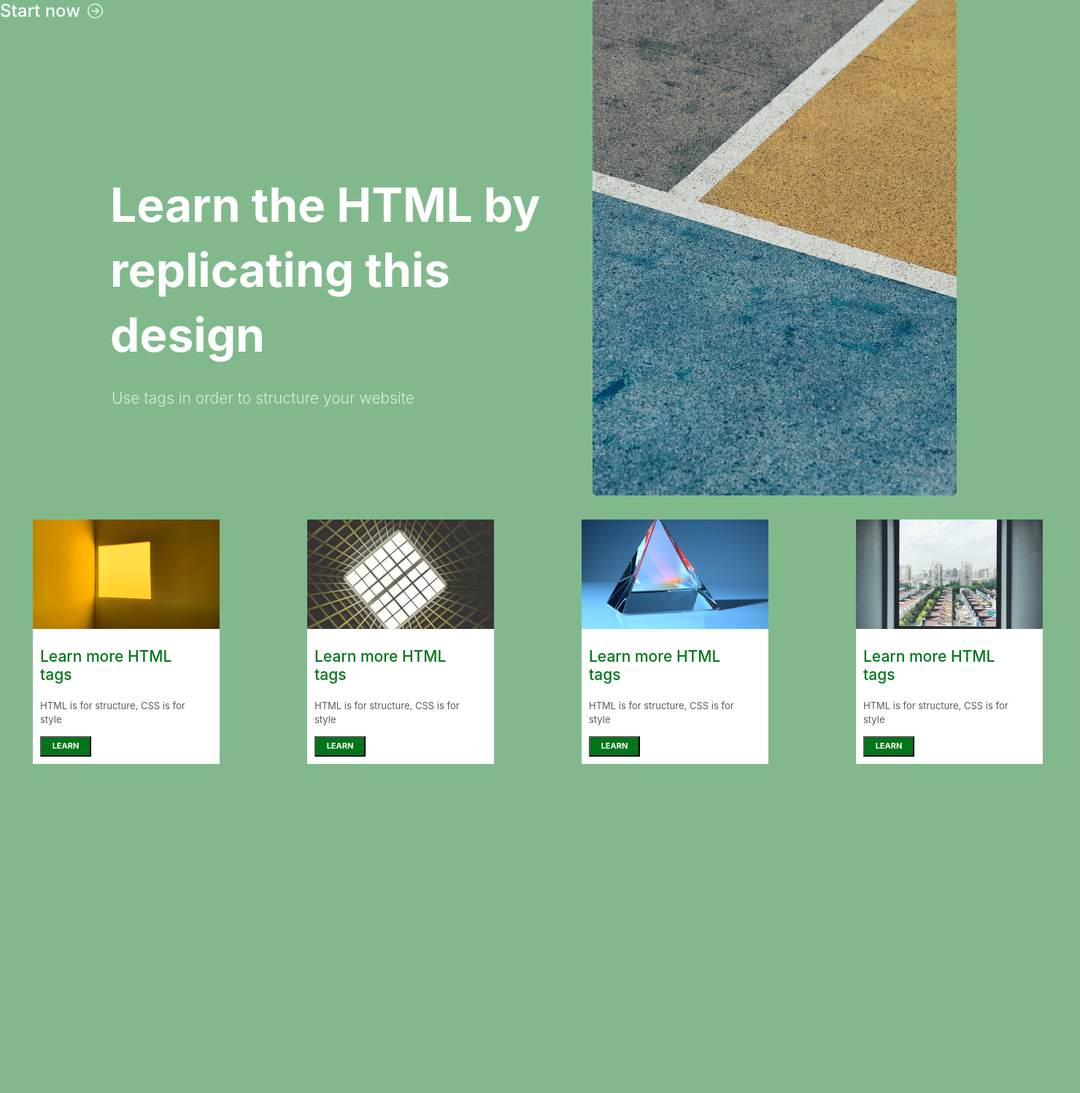
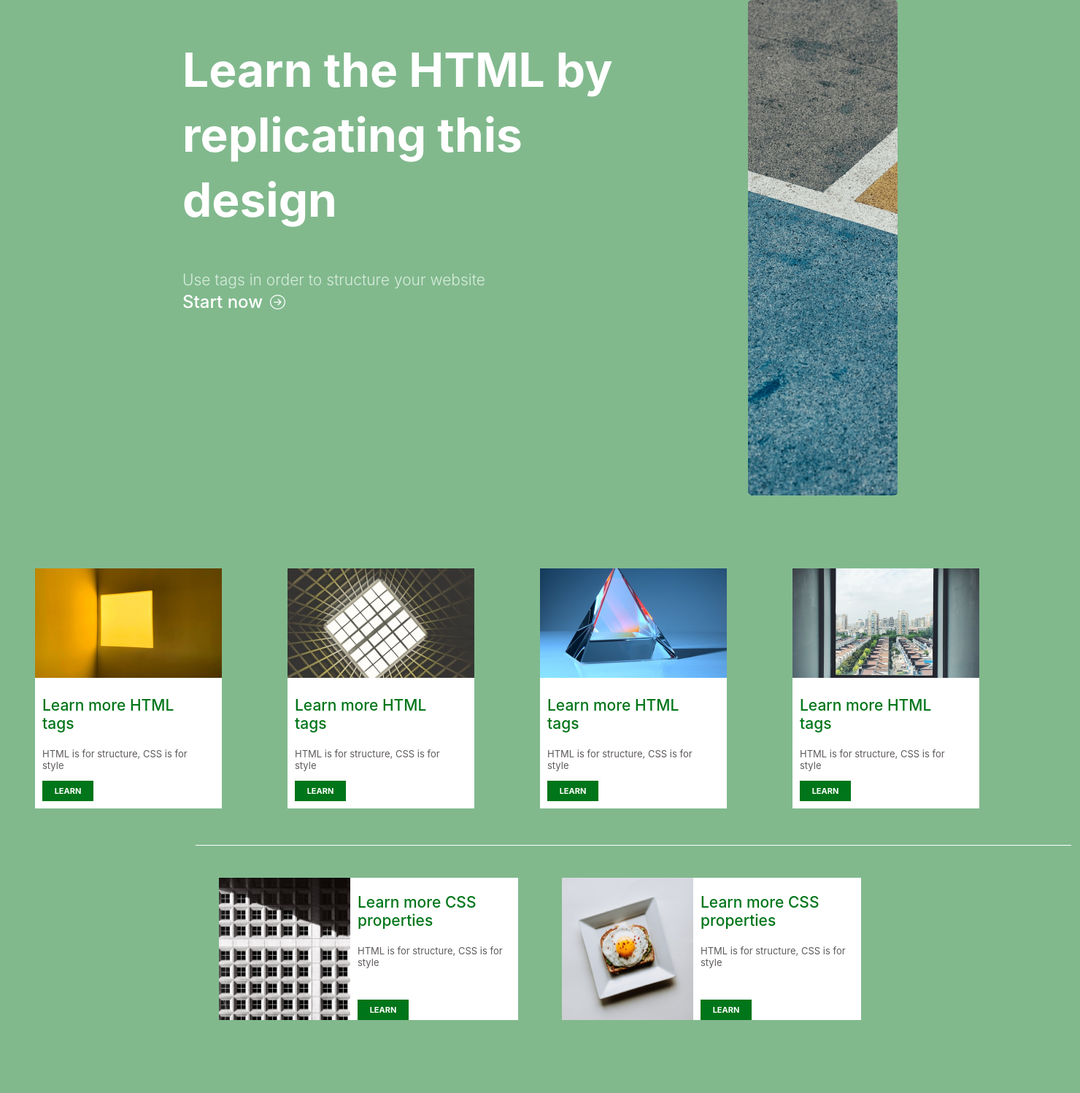
Before and after one commit to Mckelvins/Magebit_Bootcamp, a PHP site: page / in a window 1480 px wide. Shown: the whole page at 73% size. Before the commit the page ends 1047 px from the top, so only its background shows below. Run offline with PHP 8.4, Linux system fonts and the light colour scheme.

Commit message:
finished

```diff
--- a/Bootcamp/lesson1/index.html
+++ b/Bootcamp/lesson1/index.html
@@ -9,25 +9,25 @@
   </head>
   <body>
   <div class="wrapper">
-      </div>
-        <div class="rectangle">
-
-        </div>
+    <div class="wrapper_content">
       <div class="texts">
         Learn the HTML by replicating this design
-
       </div>
       <div class="use_tags">
         Use tags in order to structure your website
       </div>
       <div class="start_now">
         Start now
-              <img src="bi_arrow-down-circle.svg" alt="Kiwi standing on oval" class="svg">
+        <img src="img/bi_arrow-down-circle.svg" alt="arrow" class="arrow">
+      </div>
+    </div>
+    <div class="rectangle">
+    </div>
   </div>
 
 
 
-  </div>
+
 
   <div class="wrapper_part_2">
 
@@ -74,7 +74,37 @@
       </p>
       <button class="button">LEARN</button>
     </div>
+  </div>
 
+  <div class="line">
+    <img class="line" src="img/Line 1.png">
+  </div>
+
+  <div class="footer">
+    <div class="footer_box">
+      <img class="footer_box_img" src="img/Rectangle 15.png">
+      <div class="footer_box_text">
+        <p class="wrapper_box_learn">
+          Learn more CSS properties
+        </p>
+        <p class="wrapper_box_HTML">
+          HTML is for structure, CSS is for style
+        </p>
+        <button class="button_2">LEARN</button>
+      </div>
+    </div>
+    <div class="footer_box">
+      <img class="footer_box_img" src="img/Rectangle 18.png">
+      <div class="footer_box_text">
+        <p class="wrapper_box_learn">
+          Learn more CSS properties
+        </p>
+        <p class="wrapper_box_HTML">
+          HTML is for structure, CSS is for style
+        </p>
+        <button class="button_2">LEARN</button>
+      </div>
+    </div>
   </div>
 
 
--- a/Bootcamp/lesson1/style.css
+++ b/Bootcamp/lesson1/style.css
@@ -1,6 +1,13 @@
 body {
   background: #81B98D;
   margin:0;
+}
+
+.wrapper{
+  display: flex;
+  flex-direction: row;
+  margin-left: 250px;
+  margin-right: 250px;
 }
 
 .start_now{
@@ -8,127 +15,59 @@ body {
   height: 29px;
   left: 151px;
   top: 575px;
-
   font-family: 'Inter';
   font-style: normal;
   font-weight: 500;
   font-size: 24px;
   line-height: 29px;
-  /* identical to box height */
-
   display: flex;
   align-items: center;
-
   color: #FFFFFF;
 }
 
 .rectangle{
-  position: absolute;
   width: 499px;
   height: 679px;
-  left: 812px;
-  top: 0px;
-
   background: url("Rectangle 13.png"), #D9D9D9;
   border-radius: 5px;
+  margin-left: 10%;
 
 }
 
 .texts{
-position: absolute;
   width: 677px;
   height: 368px;
-left: 151px;
-top: 185px;
-
   font-family: 'Inter';
   font-style: normal;
   font-weight: 700;
   font-size: 64px;
   line-height: 89px;
-/* or 139% */
-
   display: flex;
   align-items: center;
-
   color: #FFFFFF;
-
 }
 
 .use_tags{
-position: absolute;
   width: 438px;
   height: 31px;
-left: 153px;
-top: 530px;
-
   font-family: 'Inter';
   font-style: normal;
   font-weight: 300;
   font-size: 21px;
   line-height: 31px;
-/* identical to box height, or 148% */
-
-
   color: #D7EDDC;
-
 }
 
 .arrow{
-position: absolute;
-width: 20px;
-height: 21px;
-left: 272px;
-top: 600px;
-
-transform: rotate(-90deg);
-}
-
-.rectangle_14{
-  position: absolute;
-width: 465px;
-height: 294px;
-left: 813px;
-top: 245px;
-
-background: #BCC9BF;
-}
-
-.eclipse{
-  margin: auto;
-  margin-top: 100px;
-  width: 97px;
-  height: 97px;
-  border-radius: 50%;
-
-  top: 100px;
-  z-index: 3;
-
-  background: rgba(133, 133, 133, 0.37);
-}
-
-.triangle-right{
-	width: 0;
-	height: 0;
-	border-top: 25px solid transparent;
-	border-left: 50px solid #555;
-	border-bottom: 25px solid transparent;
-  margin:auto;
-}
-
-.svg{
   margin-left: 10px;
 }
 
 .wrapper_box{
-  margin-top: 45%;
-  margin-left: 20px;
-  margin-right: 100px;
+  margin-top: 50px;
+  margin-right: 90px;
   background: #FFFFFF;
   width: 256px;
   margin-bottom: 50px;
-
-
 }
 
 .wrapper_box_img{
@@ -138,9 +77,7 @@ background: #BCC9BF;
 
 .wrapper_box_learn{
   margin-left: 10px;
-
   width: 220px;
-
   font-family: 'Inter';
   font-style: normal;
   font-weight: 500;
@@ -156,7 +93,6 @@ background: #BCC9BF;
   font-style: normal;
   font-weight: 400;
   font-size: 13px;
-  line-height: 19px;
   color: #5F5A5A;
 }
 
@@ -171,16 +107,49 @@ font-style: normal;
   font-weight: 700;
   font-size: 11px;
   line-height: 19px;
-
-
-
   color: #FFFFFF;
+  border: none;
+  outline:none;
+  bottom:10px;
 }
 
 .wrapper_part_2{
   display: flex;
-  margin-left: 5%;
   margin-top: 50px;
   justify-content: center;
+}
+
+.line{
+  margin-left: 10%;
+  width: 1200px;
+  margin-bottom: 20px;
+}
+
+.footer{
+  display: flex;
+  justify-content: center;
+}
+
+.footer_box{
+  display: flex;
+  background: #FFFFFF;
+  margin: 0 30px 100px 30px;
+}
+
+.button_2{
+  margin-top: 30px;
+  margin-left: 10px;
+  width: 70px;
+  height: 28px;
+  background: #007519;
+  font-family: 'Inter';
+  font-style: normal;
+  font-weight: 700;
+  font-size: 11px;
+  line-height: 19px;
+  color: #FFFFFF;
+  border: none;
+  outline:none;
+  bottom: 10px;
 
 }
```
Lines whose indentation alone changed are shown as unchanged.
